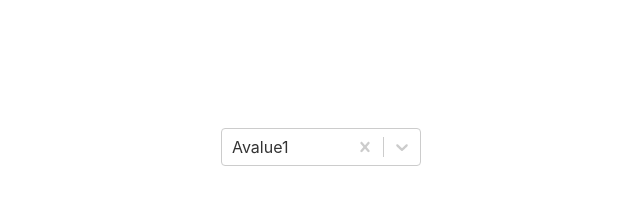
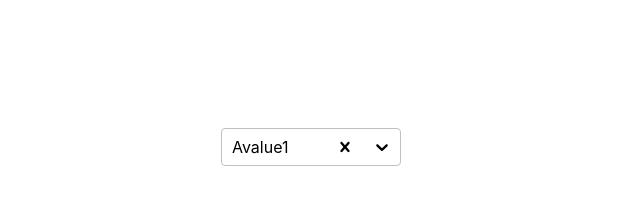
Before and after one commit to amaan75/pmnet, a React (Create React App) app: page / in a window 1280 px wide. Shown: the top 218 px of the page, without its empty margins (35-675 px from the left). Built offline with nearby package versions, Linux system fonts and the light colour scheme.

Commit message:
changed the focus styling

```diff
--- a/src/components/App.js
+++ b/src/components/App.js
@@ -7,6 +7,8 @@ class App extends Component {
     dropdownData: [],
     dropdownValue: {},
     dropdownInputTextValue: "",
+    //use this state  for focusing
+    isDDfocused: false,
     show: false
   }
 
@@ -25,6 +27,11 @@ class App extends Component {
       this.setState({ dropdownValue: option })
   }
 
+  // use this to set focus to variable on the dropdown, and then set custom class for to style the
+  //container
+  toggleFocusState = () => {
+    this.setState({ isDDfocused: !this.state.isDDfocused })
+  }
 
   render() {
     const customStyles = {
@@ -45,7 +52,36 @@ class App extends Component {
       this.state.show &&
       <div className="container">
         <Select
-          styles={customStyles}
+          id="test-id"
+          instanceId="test-instance-id"
+          inputId="test-input-id"
+          // styles={customStyles}
+          //edit this className prop for focus
+          //look at index.css for the style
+          className={
+            this.state.isDDfocused ?
+              "react-select-container--is-focused" :
+              "react-select-container"
+          }
+          classNamePrefix={"react-select"}
+          theme={(theme) => {
+            console.log(JSON.stringify(theme, null, 2));
+            const t = ({
+
+              ...theme,
+              colors: {
+                // ...theme.colors,
+                // primary: "white"
+              },
+            })
+
+            console.log(JSON.stringify(t, null, 2));
+            return t;
+          }}
+          //add this for focus styling{onFocus}
+          onFocus={this.toggleFocusState}
+          //add this for focus styling{onBlur}
+          onBlur={this.toggleFocusState}
           isSearchable={true}
           options={this.state.dropdownData}
           getOptionLabel={option => option.name}
--- a/src/index.css
+++ b/src/index.css
@@ -17,3 +17,44 @@ code {
   width: 50%;
   padding: 10% 20%;
 }
+
+
+
+
+
+.react-select-container{
+  width: 180px;
+
+}
+
+/* use this for now, we will remove this and use this once the issue is resolved */
+.react-select-container--is-focused{
+  width:180px;
+  outline:2px dotted #333333 !important;
+  outline-offset:1px;
+}
+
+
+
+.react-select__option:hover{
+background-color: rgb(245,245,255);
+}
+.react-select__option--is-focused{
+  background-color: rgb(245,245,255);
+  }
+  .react-select__control{
+    border-color: silver;
+  }
+
+  .react-select__control--is-focused{
+    outline:2px dotted #333333!important;
+    outline-offset:1px;
+    }
+  .react-select__control:focus{
+    outline:2px dotted !important;
+    outline-offset:1px;
+  }
+
+  .react-select__menu{
+    background: white
+  }
```
